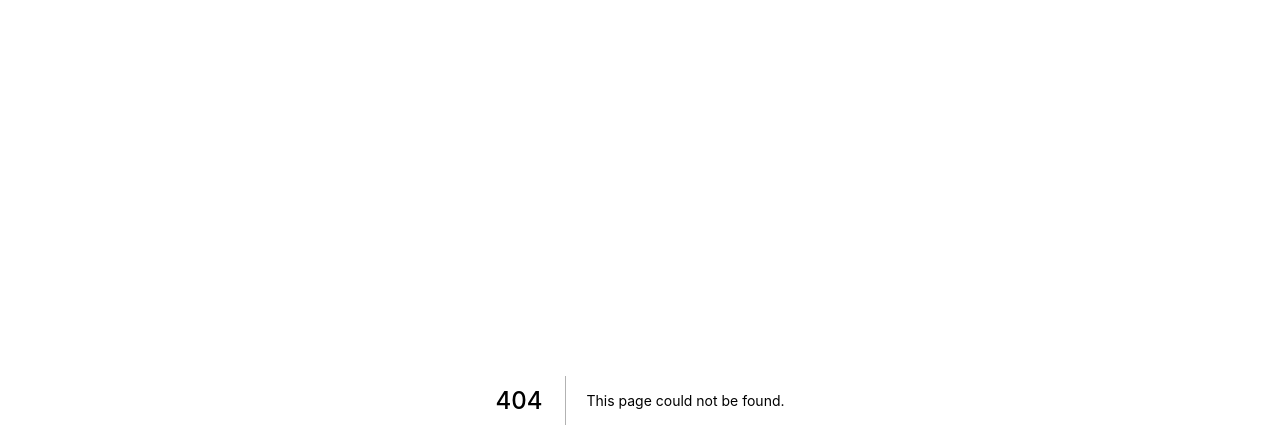
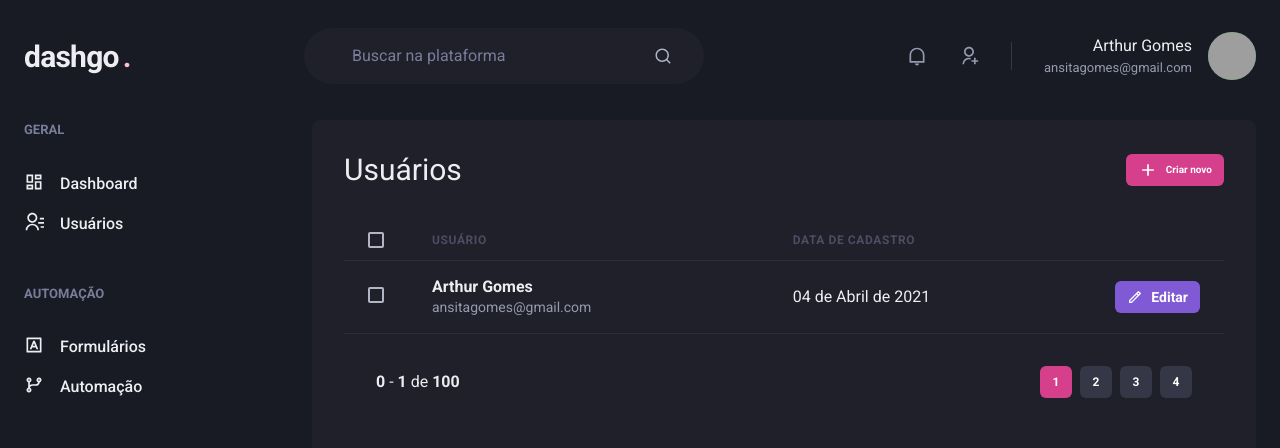
Before and after one commit to SitaGomes/dashgo-Ignite, a Next.js app: page /users in a window 1280 px wide. Before the commit this address had no page. Shown: the top 448 px of the page. Built offline with nearby package versions, Linux system fonts and the light colour scheme; grey boxes are pictures that could not be loaded.

Commit message:
Add: user create and list pages

```diff
--- /dev/null
+++ b/src/components/Pagination.tsx
@@ -0,0 +1,62 @@
+import { Box, Button, HStack } from "@chakra-ui/react";
+
+export function Pagination() {
+    return(
+        <HStack m="8" justify="space-between" align="center" spacing="6">
+            <Box>
+                <strong>0</strong> - <strong>1</strong> de <strong>100</strong>
+            </Box>
+            <HStack spacing="2">
+                <Button
+                    size="sm"
+                    disabled
+                    colorScheme="pink"
+                    fontSize="xs"
+                    width="4"
+                    _disabled={{
+                        bgColor: "pink.500",
+                        cursor: "default"
+                    }}
+                >
+                    1
+                </Button>
+                <Button
+                    size="sm"
+                    colorScheme="pink"
+                    fontSize="xs"
+                    width="4"
+                    bg="gray.700"
+                    _hover={{
+                        bg: "gray.500"
+                    }}
+                >
+                    2
+                </Button>
+                <Button
+                    size="sm"
+                    colorScheme="pink"
+                    fontSize="xs"
+                    width="4"
+                    bg="gray.700"
+                    _hover={{
+                        bg: "gray.500"
+                    }}
+                >
+                    3
+                </Button>
+                <Button
+                    size="sm"
+                    colorScheme="pink"
+                    fontSize="xs"
+                    width="4"
+                    bg="gray.700"
+                    _hover={{
+                        bg: "gray.500"
+                    }}
+                >
+                    4
+                </Button>
+            </HStack>
+        </HStack>
+    )
+}
--- /dev/null
+++ b/src/pages/users/index.tsx
@@ -0,0 +1,97 @@
+import {Text, Box, Button, Checkbox, Flex, Heading, Icon, Table, Tbody, Td, Th, Thead, Tr} from "@chakra-ui/react"
+
+import { RiAddLine, RiPencilLine } from "react-icons/ri"
+
+import { Header } from "../../components/Header"
+import { Pagination } from "../../components/Pagination"
+import { Sidebar } from "../../components/Sidebar"
+
+export default function UserList () {
+
+    return(
+        <Box>
+            <Header />
+
+            <Flex w="100%" my="6" maxW="1480px" mx="auto" px="6">
+
+                <Sidebar />
+
+                <Box
+                  flex="1"
+                  bg="gray.800"
+                  borderRadius="8"
+                  p="8"
+                >
+                    <Flex
+                      mb="8"
+                      justify="space-between"
+                      align="center"
+                    >
+                        <Heading size="lg" fontWeight="normal">Usuários</Heading>
+
+                        <Button
+                            as="a"
+                            colorScheme={"pink"}
+                            size="sm"
+                            fontSize="10"
+                            leftIcon={<Icon as={RiAddLine} fontSize="20"/>}
+
+
+                        >
+                            Criar novo
+                        </Button>
+                    </Flex>
+
+                    <Table colorScheme="whiteAlpha">
+
+                        <Thead>
+                            <Tr>
+                                <Th px="6" width="8" color="gray.300">
+                                    <Checkbox colorScheme="pink"/>
+                                </Th>
+                                <Th>Usuário</Th>
+                                <Th>Data de cadastro</Th>
+                                <Th width="1"></Th>
+                            </Tr>
+                        </Thead>
+
+
+                        <Tbody>
+
+                            <Tr px="6">
+                                <Td>
+                                    <Checkbox colorScheme="pink"/>
+                                </Td>
+                                <Td>
+                                    <Box>
+                                        <Text fontWeight="bold">Arthur Gomes</Text>
+                                        <Text fontSize="sm" color="gray.300">ansitagomes@gmail.com</Text>
+                                    </Box>
+                                </Td>
+                                <Td>04 de Abril de 2021</Td>
+                                <Td>
+                                    <Button
+                                        as="a"
+                                        colorScheme="purple"
+                                        size="sm"
+                                        fontSize="sm"
+                                        leftIcon={<Icon as={RiPencilLine} fontSize="16"/>}
+                                    >
+                                        Editar
+                                    </Button>
+                                </Td>
+                            </Tr>
+
+                        </Tbody>
+
+                    </Table>
+
+                    <Pagination />
+
+                </Box>
+
+            </Flex>
+
+        </Box>
+    )
+}
```
Also changed, not shown: src/pages/users/create.tsx (added, +54 -0 lines).
